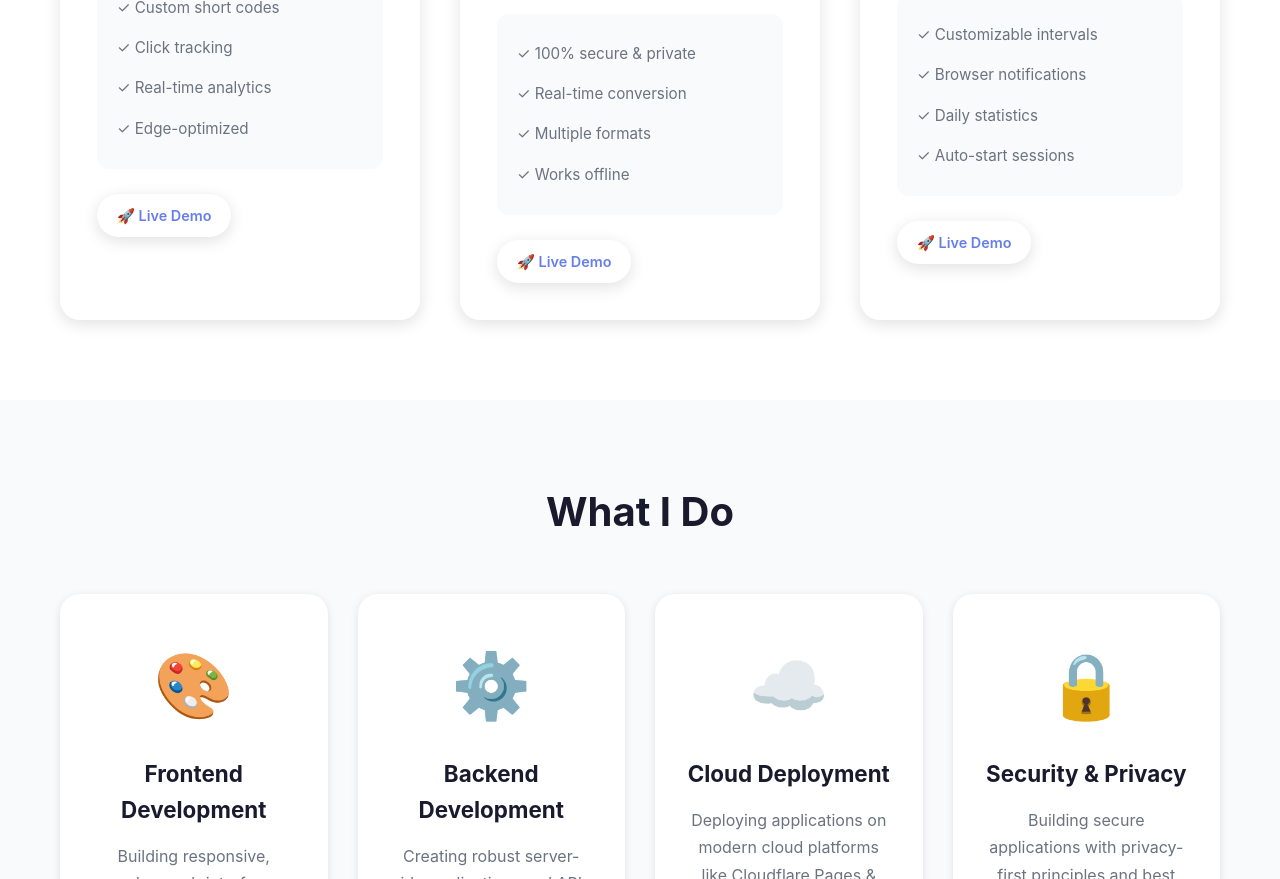
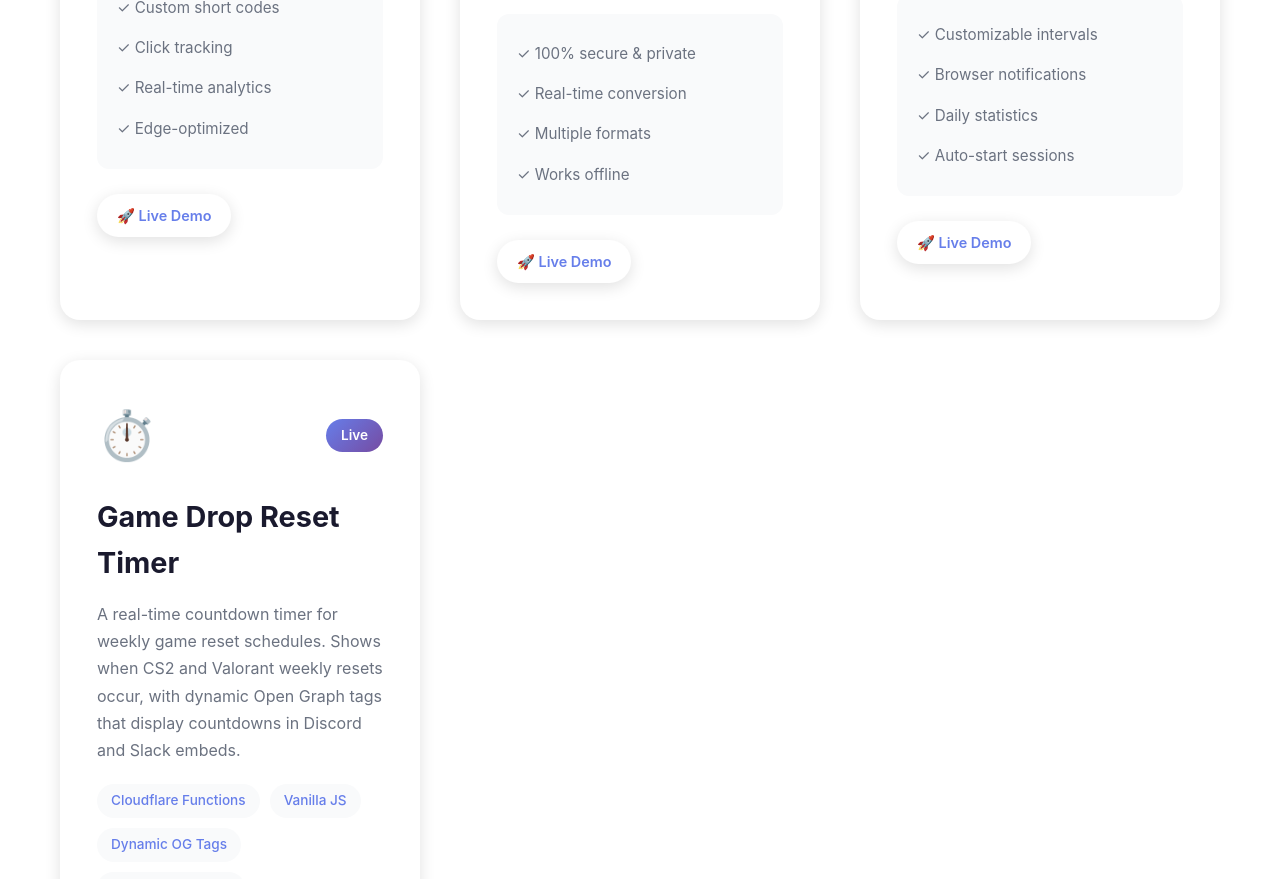
Before and after one commit to faizalmuzakki/dev-profile, a website: page index.html in a window 1280 px wide. Shown: the part 1921-2800 px from the top of the page. Drawn offline with Linux system fonts and the light colour scheme.

Commit message:
chore: update seo, add game drop reset link

```diff
--- a/index.html
+++ b/index.html
@@ -8,7 +8,7 @@
     <title>Faizal Khilmi Muzakki - Full Stack Developer | Modern Web Applications</title>
     <meta name="title" content="Faizal Khilmi Muzakki - Full Stack Developer | Modern Web Applications">
     <meta name="description" content="Full Stack Developer specializing in SvelteKit, TypeScript, and Cloudflare. Building modern web applications including URL shorteners, productivity tools, and developer utilities. Available for freelance projects.">
-    <meta name="keywords" content="full stack developer, web developer, SvelteKit, TypeScript, Cloudflare, JavaScript, Node.js, freelance developer, portfolio, URL shortener, pomodoro timer, web applications">
+    <meta name="keywords" content="full stack developer, web developer, SvelteKit, TypeScript, Cloudflare, JavaScript, Node.js, freelance developer, portfolio, URL shortener, pomodoro timer, indentation converter, game reset timer, CS2 timer, Valorant timer, web applications">
     <meta name="author" content="Faizal Khilmi Muzakki">
     <meta name="robots" content="index, follow">
     <link rel="canonical" href="https://solork.dev/">
@@ -219,6 +219,36 @@
                         </a>
                     </div>
                 </article>
+
+                <!-- Game Drop Reset -->
+                <article class="project-card">
+                    <div class="project-header">
+                        <div class="project-icon" aria-hidden="true">⏱️</div>
+                        <div class="project-status">Live</div>
+                    </div>
+                    <h3>Game Drop Reset Timer</h3>
+                    <p class="project-description">
+                        A real-time countdown timer for weekly game reset schedules. Shows when CS2 and Valorant weekly resets occur,
+                        with dynamic Open Graph tags that display countdowns in Discord and Slack embeds.
+                    </p>
+                    <div class="project-tags">
+                        <span class="tag">Cloudflare Functions</span>
+                        <span class="tag">Vanilla JS</span>
+                        <span class="tag">Dynamic OG Tags</span>
+                        <span class="tag">Real-time Updates</span>
+                    </div>
+                    <div class="project-features">
+                        <div class="feature">✓ Live countdown timers</div>
+                        <div class="feature">✓ Multiple game support</div>
+                        <div class="feature">✓ Discord embed previews</div>
+                        <div class="feature">✓ Server-side rendering</div>
+                    </div>
+                    <div class="project-links">
+                        <a href="https://game-drop-reset.solork.dev" class="btn btn-small btn-primary" target="_blank" rel="noopener noreferrer" aria-label="View Game Drop Reset Timer live demo">
+                            🚀 Live Demo
+                        </a>
+                    </div>
+                </article>
             </div>
         </div>
     </section>
```
